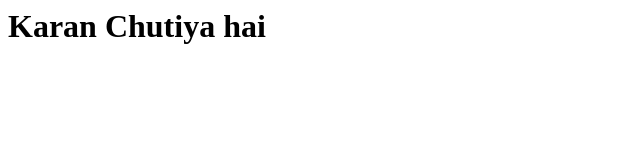
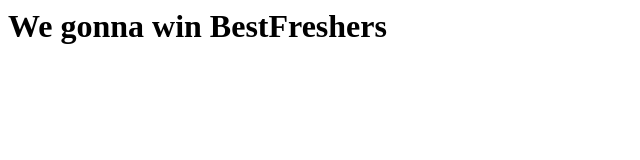
Before and after one commit to GWayShh/GWayShh.github.io, a plain HTML site: page index.html in a window 1280 px wide. Shown: the whole page, without its empty margins (0-640 px from the left). Drawn offline with Linux system fonts and the light colour scheme.

Commit message:
Update index.html

```diff
--- a/index.html
+++ b/index.html
@@ -1 +1 @@
-<h1>Karan Chutiya hai</h1>
+<h1>We gonna win BestFreshers</h1>
```
